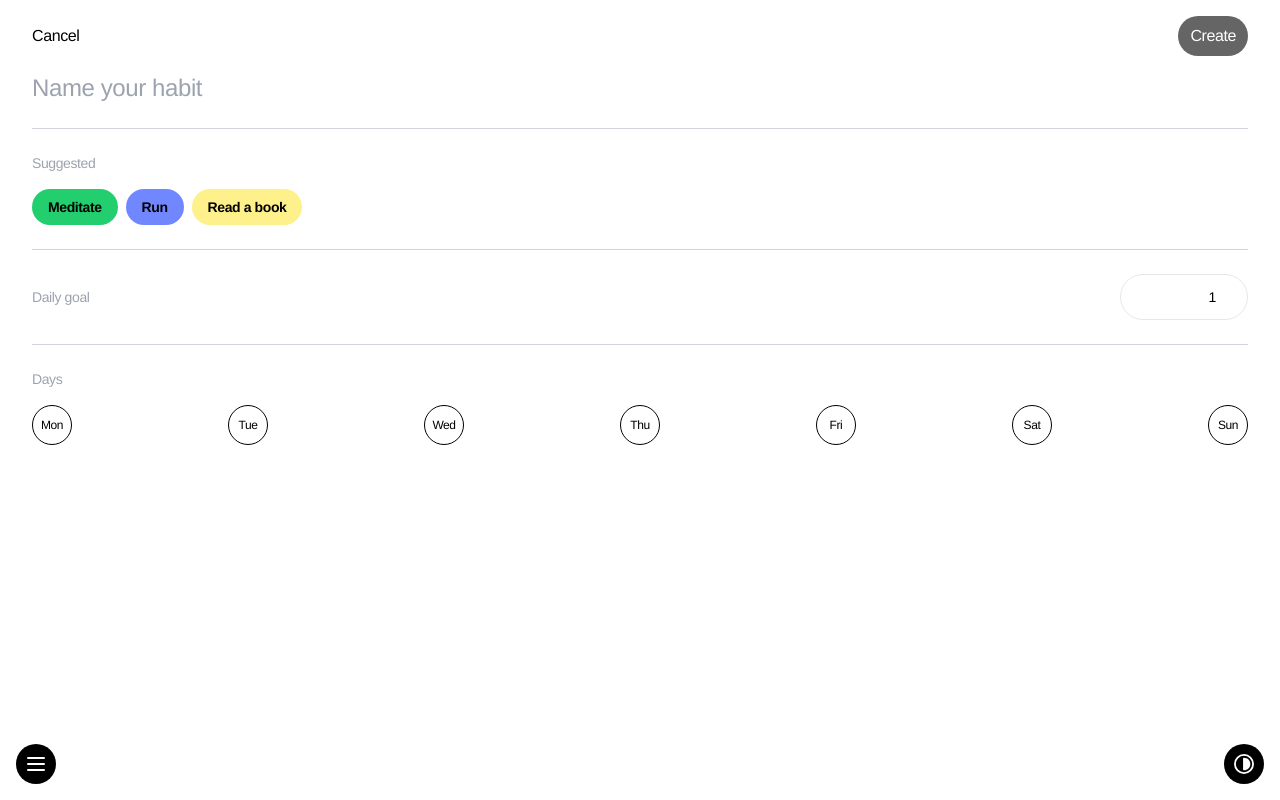
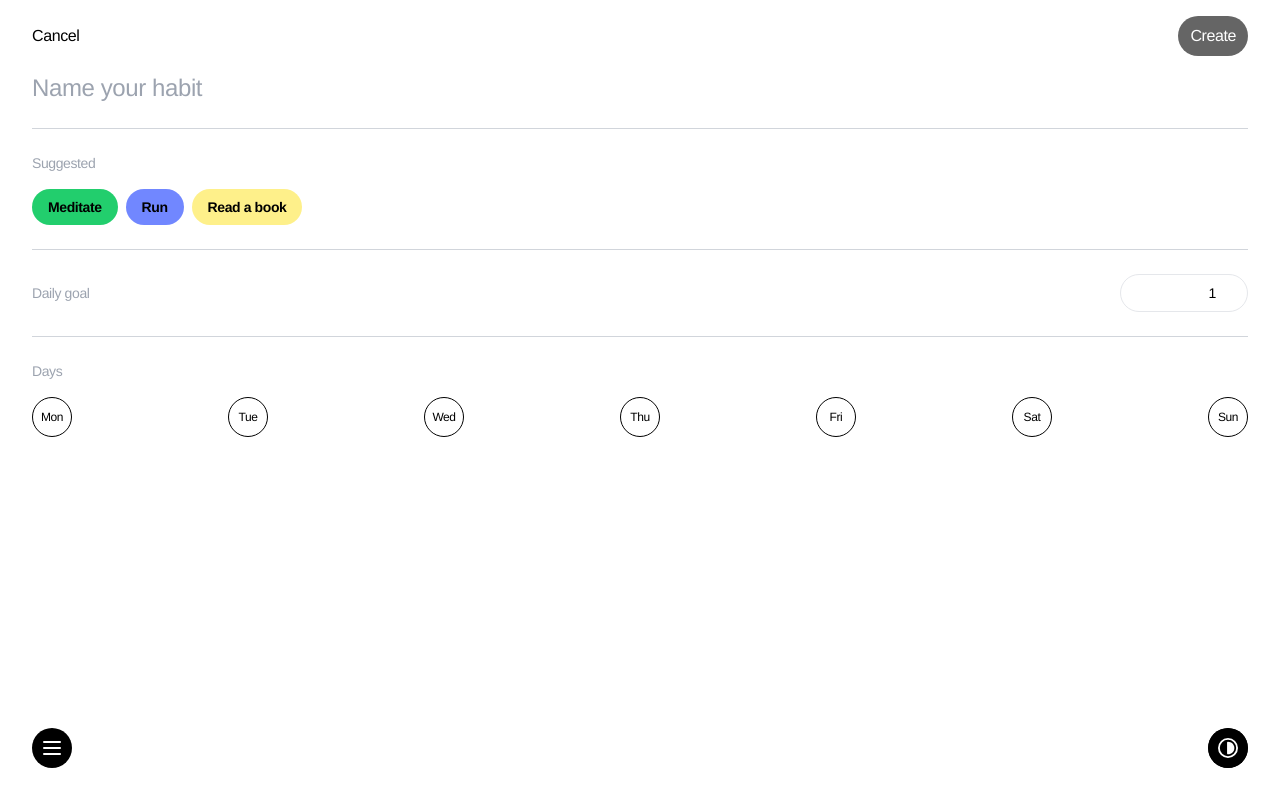
Before and after one commit to tiagc/stack, a React (Create React App) app: page / in a window 1280 px wide. Both pictures are taken after a click on the button "Create". Built offline with nearby package versions, Linux system fonts and the light colour scheme.

Commit message:
working system + dark theme

```diff
--- a/public/index.html
+++ b/public/index.html
@@ -2,7 +2,7 @@
 <html lang="en">
   <head>
     <meta charset="utf-8" />
-    <link rel="icon" href="%PUBLIC_URL%/stack-apple-touch-icon.png" />
+    <link rel="icon" href="%PUBLIC_URL%/stack-apple-icon.png" />
     <meta name="viewport" content="width=device-width, initial-scale=1" />
     <meta name="theme-color" content="#fff" />
     <meta name="mobile-web-app-capable" content="yes" />
--- a/src/App.tsx
+++ b/src/App.tsx
@@ -74,7 +74,9 @@ function App() {
 
       <motion.div layout transition={{ duration: 0.2, ease: "easeInOut" }}>
         {stacks.length > 0 && (
-          <h2 className="px-8 text-sm text-gray-400">Habits and routines</h2>
+          <h2 className="sticky top-0 z-10 px-8 py-2 text-sm text-gray-400 dark:text-gray-300">
+            Habits and routines
+          </h2>
         )}
 
         <div className="mt-4">
--- a/src/components/Stack.tsx
+++ b/src/components/Stack.tsx
@@ -20,8 +20,8 @@ export function Stack(props: {
     <motion.ul className="relative">
       <motion.li
         onClick={props.onIncrement}
-        className="text-black font-bold text-2xl rounded-full mx-6 mb-4 px-3 py-6 flex items-center justify-between overflow-hidden relative cursor-pointer border border-black"
-        whileTap={{ scale: 0.9 }}
+        className="text-black dark:text-white font-bold text-2xl rounded-full mx-6 mb-4 px-3 py-6 flex items-center justify-between overflow-hidden relative cursor-pointer border border-black dark:border-white"
+        whileTap={{ scale: 0.95 }}
         initial={{ opacity: 0, y: -40, scale: 0.85 }}
         animate={{
           opacity: 1,
--- a/src/components/buttons/ThemeToggle.tsx
+++ b/src/components/buttons/ThemeToggle.tsx
@@ -3,16 +3,25 @@
 import { AnimatePresence, motion } from "framer-motion";
 import { Moon } from "lucide-react";
 import { useEffect, useRef, useState } from "react";
+import { useTheme } from "../../hooks/useTheme";
 import { ClipPath } from "./ClipPath";
 import { SunIcon } from "./SunIcon";
 import { SystemIcon } from "./SystemIcon";
 
-const tabs = [{ name: "System" }, { name: "Light" }, { name: "Dark" }];
+type Theme = "system" | "light" | "dark";
+
+const tabs: { name: Theme; label: string }[] = [
+  { name: "system", label: "System" },
+  { name: "light", label: "Light" },
+  { name: "dark", label: "Dark" },
+];
 
 export function ThemeToggle() {
+  const { theme, setTheme } = useTheme();
   const [open, setOpen] = useState(false);
-  const [activeTheme, setActiveTheme] = useState(tabs[0].name);
   const toggleRef = useRef<HTMLDivElement>(null);
+
+  const activeTheme = tabs.find((t) => t.name === theme) ? theme : "system";
 
   useEffect(() => {
     const handleClickOutside = (e: MouseEvent) => {
@@ -24,16 +33,14 @@ export function ThemeToggle() {
     return () => document.removeEventListener("mousedown", handleClickOutside);
   }, []);
 
-  const getIcon = (name: string) => {
+  const getIcon = (name: Theme) => {
     switch (name) {
-      case "System":
+      case "system":
         return <SystemIcon className="size-5" />;
-      case "Light":
+      case "light":
         return <SunIcon className="size-5" />;
-      case "Dark":
+      case "dark":
         return <Moon className="size-5" />;
-      default:
-        return null;
     }
   };
 
@@ -51,7 +58,7 @@ export function ThemeToggle() {
       {!open && (
         <button
           onClick={() => setOpen(true)}
-          className="p-2 rounded-full text-white size-10 flex items-center justify-center"
+          className="p-2 rounded-full bg-black dark:bg-white text-white dark:text-black size-10 flex items-center justify-center"
           aria-label="Toggle theme selector"
           type="button">
           {getIcon(activeTheme)}
@@ -68,12 +75,12 @@ export function ThemeToggle() {
             transition={{ duration: 0 }}
             className="flex items-center">
             <ClipPath
-              tabs={tabs}
-              className="bg-white"
-              activeTab={open ? activeTheme : ""}
-              onTabChange={(tab) => {
-                setActiveTheme(tab);
-                console.log("Changed to", tab);
+              tabs={tabs.map(({ name, label }) => ({ name: label }))}
+              className="bg-white dark:bg-black"
+              activeTab={tabs.find((t) => t.name === activeTheme)?.label ?? ""}
+              onTabChange={(label) => {
+                const tab = tabs.find((t) => t.label === label);
+                if (tab) setTheme(tab.name);
               }}
             />
           </motion.div>
--- a/src/components/navigation/CreationMode.tsx
+++ b/src/components/navigation/CreationMode.tsx
@@ -51,7 +51,7 @@ export function CreationMode({
   }, [isCreating]);
 
   return (
-    <div className="bg-white w-full z-50">
+    <div className="bg-white dark:bg-black w-full z-50">
       <div className="p-4">
         <div className="flex justify-between items-center px-4">
           <div className="w-[80px] flex justify-start">
@@ -59,6 +59,7 @@ export function CreationMode({
               {isCreating && (
                 <motion.button
                   key="cancel"
+                  className="text-black dark:text-white"
                   onClick={handleCancelClick}
                   initial={{ opacity: 0, y: -10 }}
                   animate={{ opacity: 1, y: 0 }}
@@ -73,7 +74,7 @@ export function CreationMode({
           <div className="w-[80px] flex justify-end">
             <motion.button
               onClick={handleCreateClick}
-              className={`bg-black text-white rounded-full px-3 py-2 ${
+              className={`bg-black text-white dark:bg-white dark:text-black rounded-full px-3 py-2 ${
                 isCreating
                   ? "opacity-60 transition duration-300"
                   : "transition duration-300"
@@ -86,7 +87,7 @@ export function CreationMode({
 
         {isCreating && (
           <motion.div
-            className="bg-white my-4 px-4 space-y-6"
+            className="my-4 px-4 space-y-6"
             initial={{ opacity: 0, y: -10 }}
             animate={{ opacity: 1, y: 0 }}>
             <input
@@ -98,14 +99,16 @@ export function CreationMode({
                 if (e.key === "Enter") handleCreateClick();
               }}
               placeholder="Name your habit"
-              className="w-full text-2xl text-black placeholder-gray-400 bg-transparent outline-none border-none antialiased"
+              className="w-full text-2xl text-black dark:text-white placeholder-gray-400 bg-transparent outline-none border-none antialiased"
             />
 
             <hr className="border-gray-300" />
 
             {/* suggested */}
             <div className="space-y-4">
-              <h3 className="text-sm text-gray-400">Suggested</h3>
+              <h3 className="text-sm text-gray-400 dark:text-gray-300">
+                Suggested
+              </h3>
               <div className="flex gap-2 flex-wrap">
                 {["Meditate", "Run", "Read a book"].map((suggestion, index) => {
                   const bgColors = [
@@ -119,7 +122,7 @@ export function CreationMode({
                     <button
                       key={suggestion}
                       onClick={() => setNewStackName(suggestion)}
-                      className={`text-sm px-4 font-semibold py-2 rounded-full transition hover:bg-gray-200 ${bgColor}`}>
+                      className={`text-sm text-black px-4 font-semibold py-2 rounded-full transition active:bg-gray-200 ${bgColor}`}>
                       {suggestion}
                     </button>
                   );
@@ -131,7 +134,9 @@ export function CreationMode({
 
             {/* daily goal */}
             <div className="flex items-center justify-between">
-              <h3 className="text-sm text-gray-400">Daily goal</h3>
+              <h3 className="text-sm text-gray-400 dark:text-gray-300">
+                Daily goal
+              </h3>
               <input
                 type="number"
                 min={0}
@@ -142,7 +147,7 @@ export function CreationMode({
                   if (e.key === "Enter") handleCreateClick();
                 }}
                 placeholder=""
-                className="w-32 px-4 py-3 border rounded-full outline-none text-end text-sm"
+                className="w-32 px-4 py-2 border rounded-full outline-none text-end text-sm"
               />
             </div>
 
@@ -150,7 +155,7 @@ export function CreationMode({
 
             {/* days */}
             <div className="space-y-4">
-              <h3 className="text-sm text-gray-400">Days</h3>
+              <h3 className="text-sm text-gray-400 dark:text-gray-300">Days</h3>
               <div className="flex flex-wrap justify-between">
                 {["Mon", "Tue", "Wed", "Thu", "Fri", "Sat", "Sun"].map(
                   (day) => {
@@ -165,10 +170,10 @@ export function CreationMode({
                               : [...prev, day]
                           )
                         }
-                        className={`size-10 flex items-center justify-center rounded-full border p-2 text-xs ${
+                        className={`size-10 flex items-center justify-center rounded-full border border-black dark:border-white p-2 text-xs ${
                           isSelected
-                            ? "bg-black text-white border-black"
-                            : "border-black"
+                            ? "bg-black text-white dark:bg-white dark:text-black"
+                            : "dark:text-white"
                         }`}>
                         {day}
                       </button>
--- a/src/components/navigation/Footer.tsx
+++ b/src/components/navigation/Footer.tsx
@@ -4,13 +4,13 @@ import { ThemeToggle } from "../buttons/ThemeToggle";
 
 export function Footer() {
   return (
-    <footer className="fixed bottom-0 w-full">
-      <div className="flex justify-between items-center p-4">
+    <footer className="fixed bottom-0 w-full p-8">
+      <div className="flex justify-between items-center">
         <div>
           <motion.button
-            className="flex justify-center items-center size-10 bg-black rounded-full"
+            className="flex justify-center items-center size-10 bg-black dark:bg-white rounded-full"
             whileTap={{ scale: 0.95 }}>
-            <Menu className="size-6 text-white inline-block" />
+            <Menu className="size-6 text-white dark:text-black inline-block" />
           </motion.button>
         </div>
 
--- /dev/null
+++ b/src/hooks/useTheme.ts
@@ -0,0 +1,38 @@
+import { useEffect, useState } from "react";
+
+type Theme = "light" | "dark" | "system";
+
+export function useTheme() {
+  const [theme, setTheme] = useState<Theme>(() => {
+    if (typeof window === "undefined") return "system";
+    return (localStorage.getItem("theme") as Theme) || "system";
+  });
+
+  useEffect(() => {
+    const root = window.document.documentElement;
+
+    const applyTheme = (t: Theme) => {
+      if (t === "system") {
+        const systemPref = window.matchMedia("(prefers-color-scheme: dark)")
+          .matches
+          ? "dark"
+          : "light";
+        root.classList.toggle("dark", systemPref === "dark");
+      } else {
+        root.classList.toggle("dark", t === "dark");
+      }
+    };
+
+    applyTheme(theme);
+    localStorage.setItem("theme", theme);
+
+    if (theme === "system") {
+      const media = window.matchMedia("(prefers-color-scheme: dark)");
+      const handler = () => applyTheme("system");
+      media.addEventListener("change", handler);
+      return () => media.removeEventListener("change", handler);
+    }
+  }, [theme]);
+
+  return { theme, setTheme };
+}
--- a/src/styles.css
+++ b/src/styles.css
@@ -3,5 +3,5 @@
 @tailwind utilities;
 
 body {
-  @apply font-neue tracking-tight;
+  @apply font-neue tracking-tight bg-white dark:bg-black;
 }
--- a/tailwind.config.js
+++ b/tailwind.config.js
@@ -1,10 +1,11 @@
 /** @type {import('tailwindcss').Config} */
 module.exports = {
+  darkMode: "class",
   content: ["./src/**/*.{js,jsx,ts,tsx}"],
   theme: {
     extend: {
       colors: {
-        stackYellow: "FEF9C2",
+        stackYellow: "E8ED6C",
         stackGreen: "#22CE6D",
         stackOrange: "#FE8339",
         stackLightGray: "#B1DDDC",
```
Also changed, not shown: src/components/buttons/ClipPath.tsx (+11 -6 lines).
